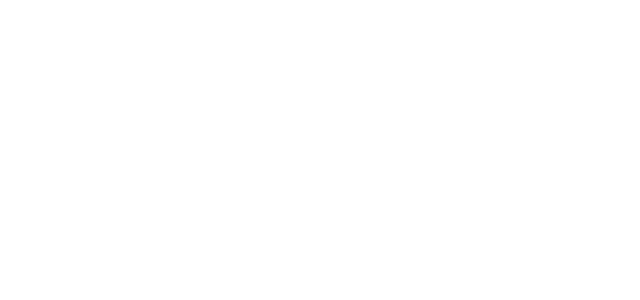
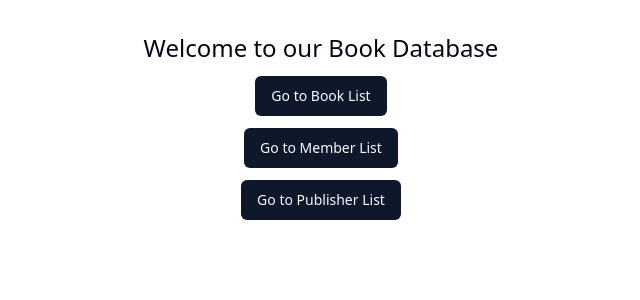
Before and after one commit to longlee10/DevOps-Group-Project, a React (Vite) app in the folder client-COMP303/: page / in a window 1280 px wide. Before the commit this address had no page. Shown: the top 300 px of the page, without its empty margins (319-959 px from the left). Built offline with nearby package versions, Linux system fonts and the light colour scheme.

Commit message:
Fixing routing bug

```diff
--- a/client-COMP303/src/App.tsx
+++ b/client-COMP303/src/App.tsx
@@ -1,11 +1,16 @@
 import "./App.css";
 import Book from "./components/Book";
 import { Route, BrowserRouter as Router, Routes } from "react-router-dom";
+import Home from "./components/Home";
+import ErrorPage from "./components/ErrorPage";
 
 function App() {
   return (
     <Router>
       <Routes>
+        {/* All other routes */}
+        <Route path="*" element={<ErrorPage />} />
+        <Route path="/" element={<Home />} />
         <Route path="/book" element={<Book />} />
       </Routes>
     </Router>
--- /dev/null
+++ b/client-COMP303/src/components/ErrorPage.tsx
@@ -0,0 +1,15 @@
+import { Link } from "react-router-dom";
+import { Button } from "./ui/button";
+
+const ErrorPage = () => {
+  return (
+    <div>
+      <h1 className="text-2xl">Sorry... This page does not exist.</h1>
+      <Link to="/">
+        <Button className="mt-3">Go to Home</Button>
+      </Link>
+    </div>
+  );
+};
+
+export default ErrorPage;
--- /dev/null
+++ b/client-COMP303/src/components/Home.tsx
@@ -0,0 +1,21 @@
+import { Link } from "react-router-dom";
+import { Button } from "./ui/button";
+
+const Home = () => {
+  return (
+    <div className="flex flex-col gap-3">
+      <h1 className="text-2xl">Welcome to our Book Database</h1>
+      <Link to="/book">
+        <Button>Go to Book List</Button>
+      </Link>
+      <Link to="/member">
+        <Button>Go to Member List</Button>
+      </Link>
+      <Link to="/publisher">
+        <Button>Go to Publisher List</Button>
+      </Link>
+    </div>
+  );
+};
+
+export default Home;
```
